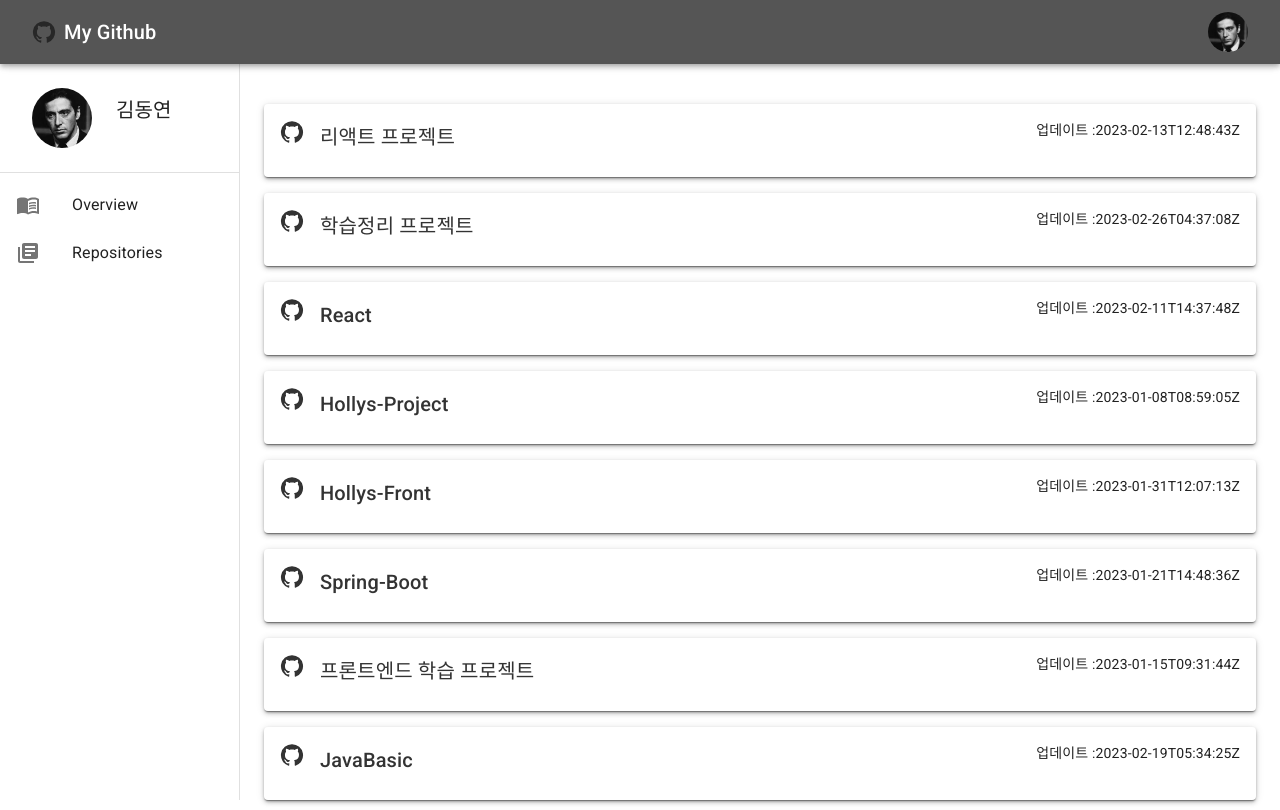
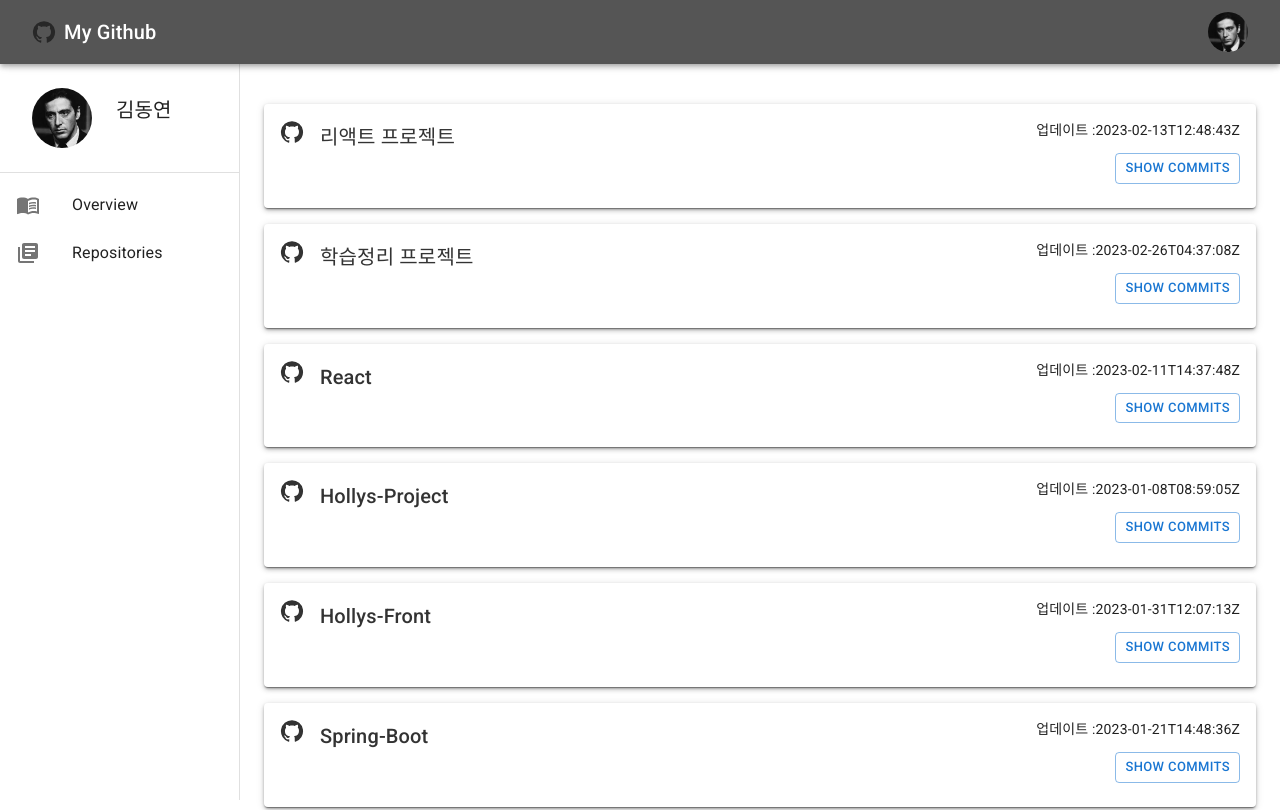
Before and after one commit to Dongyeon915/Project, a React (Create React App) app: page / in a window 1280 px wide. Shown: the top 810 px of the page. Built offline with nearby package versions, Linux system fonts and the light colour scheme.

Commit message:
commit버튼 추가

```diff
--- a/src/components/repositories/RepositoriesComp.jsx
+++ b/src/components/repositories/RepositoriesComp.jsx
@@ -1,4 +1,12 @@
-import {Card, CardContent, Link, Paper, Stack, Typography} from "@mui/material";
+import {
+  Button,
+  Card,
+  CardContent,
+  Link,
+  Paper,
+  Stack,
+  Typography
+} from "@mui/material";
 import repositoryWebhooks from "./RepositoryWebhooks";
 import Grid2 from "@mui/material/Unstable_Grid2";
 import {GitHub} from "@mui/icons-material";
@@ -11,34 +19,36 @@ function repositoriesComp() {
               <Paper elevation={3}>
                 <Card sx={{marginTop: 2}}>
                   <CardContent>
-
                     <Typography>
                       {repositoryWebhooks.name}
                     </Typography>
                     <Stack direction={"row"} justifyContent={"space-between"}>
                       <Link
-
                           href={repository.html_url2}
                           sx={{textDecoration: "none", color: "#333333"}}
                       >
-                          <Typography variant={"h6"}>
-                            <GitHub sx={{marginRight:2}}/>
-                            {repository.rePoInfo}
-                          </Typography>
+                        <Typography variant={"h6"}>
+                          <GitHub sx={{marginRight: 2}}/>
+                          {repository.rePoInfo}
+                        </Typography>
                       </Link>
                       <Typography variant={"body2"}>
                         업데이트 :
                         {repository.updated_at}
                       </Typography>
                     </Stack>
+                    <Stack direction={"row-reverse"} spacing={1}>
+                      <Button variant="outlined"
+                              size={"small"}>show Commits</Button>
+                    </Stack>
                   </CardContent>
                 </Card>
               </Paper>
-
           )
         })}
+
       </Grid2>
   )
+}
 
-}
-  export default repositoriesComp
+export default repositoriesComp
```
